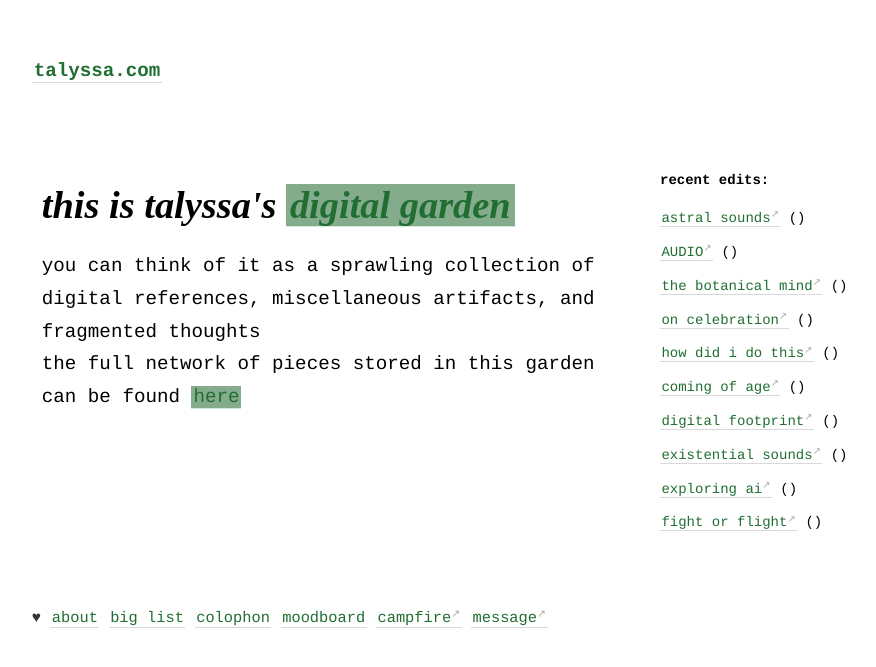
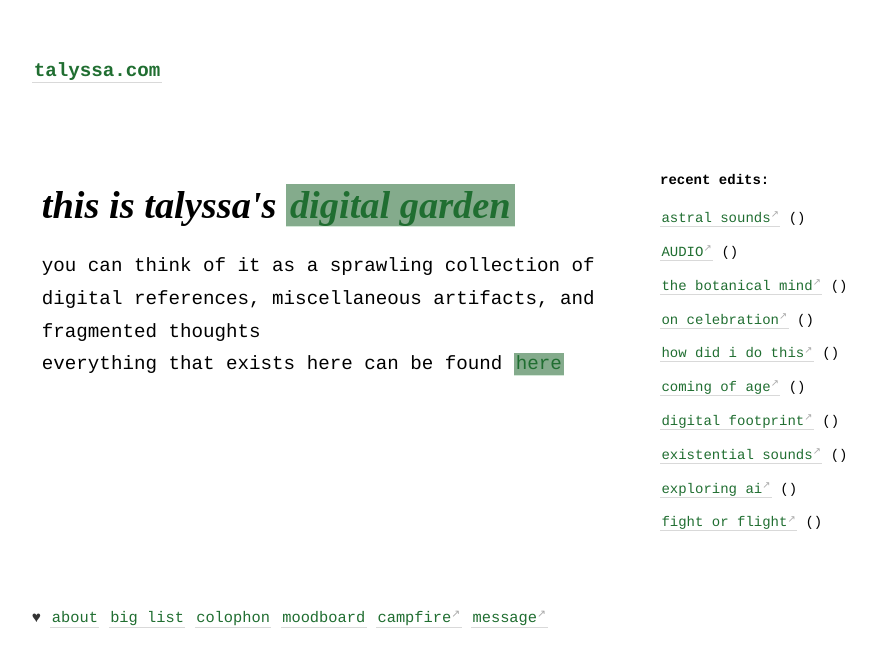
Before and after one commit to geminiworms/talyssagarden.github.io, a Jekyll site: the page built from _pages/index.md, in a window 1280 px wide. Shown: the top 667 px of the page, without its empty margins (45-921 px from the left). Built offline with Jekyll 4.4.1, drawn with Linux system fonts in a browser that asks for light colours.

Commit message:
Update index.md

```diff
--- a/_pages/index.md
+++ b/_pages/index.md
@@ -41,7 +41,7 @@
   <div class="container">
     <div class="left-column">
       <h1>this is talyssa's <a class="internal-link" href="/what-is-digital-gardening">digital garden</a></h1>
-      <p>you can think of it as a sprawling collection of digital references, miscellaneous artifacts, and fragmented thoughts<br>the full network of pieces stored in this garden can be found <a class="internal-link" href="/web">here</a></p>
+      <p>you can think of it as a sprawling collection of digital references, miscellaneous artifacts, and fragmented thoughts<br>everything that exists here can be found <a class="internal-link" href="/web">here</a></p>
     </div>
     <div class="right-column">
       <p><b>recent edits:</b></p>
```
